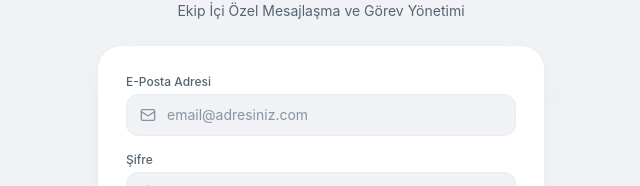
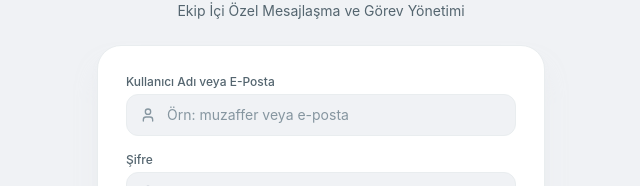
Before and after one commit to muzafferseyranli1/PRJrms, a Next.js app: page /login in a window 1280 px wide. Shown: the part 280-466 px from the top of the page, without its empty margins (319-959 px from the left). Built offline with nearby package versions, Linux system fonts and the light colour scheme.

Commit message:
fix: Direct VPS PostgreSQL IP connection 188.132.198.144

```diff
--- a/src/app/login/page.tsx
+++ b/src/app/login/page.tsx
@@ -2,18 +2,18 @@
 
 import React, { useState } from 'react';
 import { useRouter } from 'next/navigation';
-import { Shield, MessageSquare, Lock, Mail, ArrowRight, AlertCircle } from 'lucide-react';
+import { Shield, MessageSquare, Lock, User, ArrowRight, AlertCircle } from 'lucide-react';
 
 export default function LoginPage() {
   const router = useRouter();
-  const [email, setEmail] = useState('');
+  const [identifier, setIdentifier] = useState('');
   const [password, setPassword] = useState('');
   const [loading, setLoading] = useState(false);
   const [error, setError] = useState<string | null>(null);
 
   const handleLogin = async (e: React.FormEvent) => {
     e.preventDefault();
-    if (!email || !password) {
+    if (!identifier || !password) {
       setError('Lütfen tüm alanları doldurun');
       return;
     }
@@ -25,7 +25,7 @@ export default function LoginPage() {
       const res = await fetch('/api/auth/login', {
         method: 'POST',
         headers: { 'Content-Type': 'application/json' },
-        body: JSON.stringify({ email: email.trim().toLowerCase(), password }),
+        body: JSON.stringify({ login: identifier.trim(), password }),
       });
 
       const data = await res.json();
@@ -74,18 +74,20 @@ export default function LoginPage() {
           <form onSubmit={handleLogin} className="space-y-3.5 sm:space-y-4">
             <div>
               <label className="block text-xs font-medium text-[#54656f] mb-1">
-                E-Posta Adresi
+                Kullanıcı Adı veya E-Posta
               </label>
               <div className="relative">
                 <div className="absolute inset-y-0 left-0 pl-3 sm:pl-3.5 flex items-center pointer-events-none text-[#8696a0]">
-                  <Mail className="w-4 h-4" />
+                  <User className="w-4 h-4" />
                 </div>
                 <input
-                  type="email"
-                  value={email}
-                  onChange={(e) => setEmail(e.target.value)}
-                  placeholder="email@adresiniz.com"
+                  type="text"
+                  value={identifier}
+                  onChange={(e) => setIdentifier(e.target.value)}
+                  placeholder="Örn: muzaffer veya e-posta"
                   required
+                  autoCapitalize="none"
+                  autoCorrect="off"
                   className="w-full pl-9 sm:pl-10 pr-3 sm:pr-4 py-2.5 bg-[#f0f2f5] border border-[#e9edef] rounded-xl text-xs sm:text-sm text-[#111b21] placeholder-[#8696a0] focus:outline-none focus:border-[#008069] focus:bg-white transition"
                 />
               </div>
```
Also changed, not shown: 1 other file (tests, documents, lock files or other folders).
